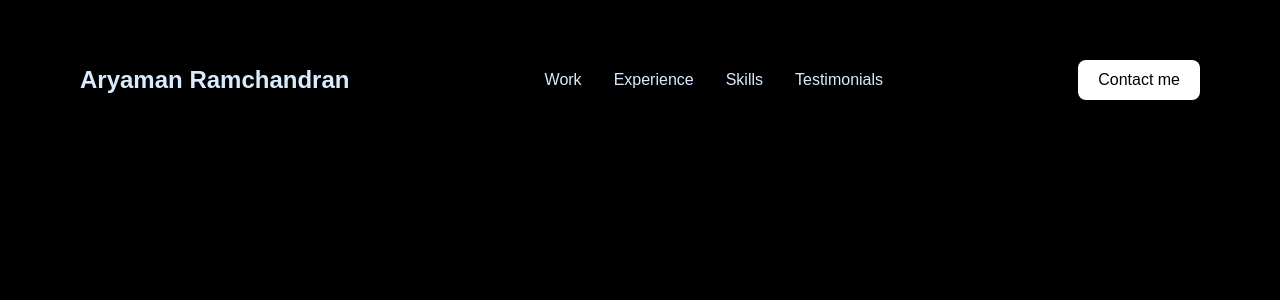
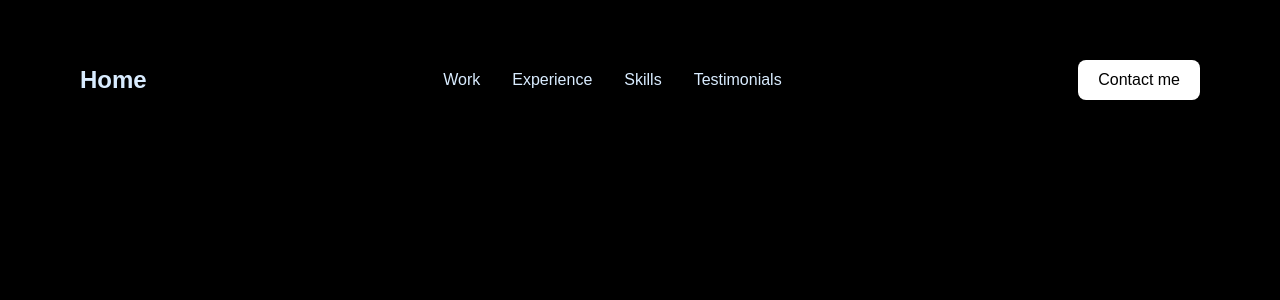
Before and after one commit to StatusSin/basic-threejs-portfolio-v2, a React (Vite) app: page / in a window 1280 px wide. Shown: the top 300 px of the page. Built offline with nearby package versions, Linux system fonts and the light colour scheme; a web font is replaced by a local one.

Commit message:
navigation

```diff
--- a/src/components/NavBar.jsx
+++ b/src/components/NavBar.jsx
@@ -19,7 +19,7 @@
         <header className={`navbar ${scrolled ? "scrolled" : "not-scrolled"}`}>
             <div className="inner">
                 <a href="#hero" className="logo">
-                    Aryaman Ramchandran
+                    Home
                 </a>
 
                 <nav className="desktop">
--- a/src/sections/Hero.jsx
+++ b/src/sections/Hero.jsx
@@ -117,12 +117,12 @@
 
     return (
         <section
-            id="main-animation"
+            id="hero"
             ref={containerRef}
             className="relative w-full h-screen overflow-hidden bg-transparent z-50"
         >
             {/* Centered intro text */}
-            <div className="absolute inset-x-0 top-1/2 -translate-y-1/2 flex flex-col items-center pointer-events-none select-none text-white">
+            <div className="absolute inset-x-0 top-1/2 -translate-y-1/2 flex flex-col items-center pointer-events-none select-none text-white-50">
                 <h1
                     ref={nameRef}
                     className="text-4xl md:text-6xl font-bold leading-tight"
```
